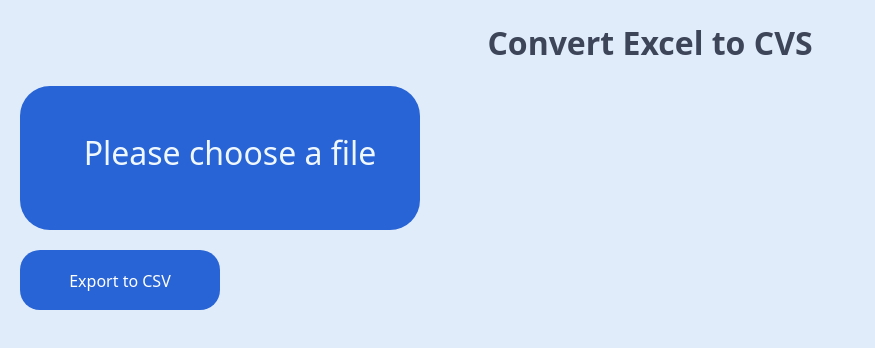
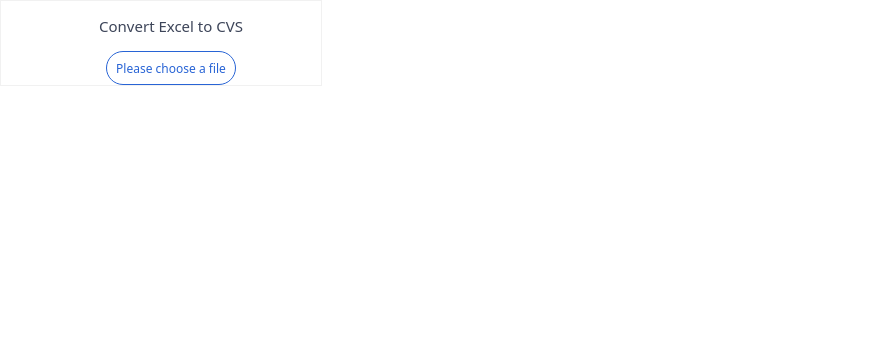
Before and after one commit to mycroft0/tools, a React (Create React App) app: page / in a window 1280 px wide. Shown: the top 348 px of the page, without its empty margins (0-875 px from the left). Built offline with nearby package versions, Linux system fonts and the light colour scheme.

Commit message:
design changes

```diff
--- a/src/components/ConvertJSONToCSV/index.js
+++ b/src/components/ConvertJSONToCSV/index.js
@@ -8,28 +8,73 @@ const ConvertJSONToCSV = ({data}) => {
 
     const headers = [
         {
-            label: ' daily rate ',
-            key: ' daily rate '
+            label: 'id',
+            key: 'id'
+        },
+        {
+            label:'Invoice No',
+            key:'Variabilní symbol'
         },
         {
             label: 'Prefix',
+            key: '?'
+        },
+        {
+            label: 'Project',
             key: 'MRN'
         },
+
         {
             label: 'Tax Point',
             key: 'Datum propuštění'
         },
         {
-            label: 'Date of invoice',
+            label: 'Invoice Date',
             key: 'Datum propuštění'
         },
         {
             label: 'Currency',
-            key: 'Měna'
+            key: '?'
+        },
+        {
+            label: 'Description',
+            key: 'Název'
+        },
+        {
+            label: 'Vat Code',
+            key: 'Vat Code'
+        },
+        {
+            label: 'Cost Center',
+            key: 'Cost Center'
+        },
+        {
+            label: 'Qty',
+            key: 'Qty'
+        },
+        {
+            label: 'Unit',
+            key: 'Unit'
         },
         {
             label:'Price',
             key:'Poplatky'
+        },
+        {
+            label:'Tax Total',
+            key:'Tax Total'
+        },
+        {
+            label:'Number',
+            key:'Number'
+        },
+        {
+            label:'Line item',
+            key:'Line item'
+        },
+        {
+            label:'Due Date',
+            key:'Due Date'
         }
     ]
 
--- a/src/components/ParseExel/ParseExel.js
+++ b/src/components/ParseExel/ParseExel.js
@@ -38,14 +38,15 @@ const ParseExcel = () => {
 
     return (
         <div className={'container'}>
-            <h1 className={'main-text'}>Convert Excel to CVS</h1>
+            <p className={'main-text'}>Convert Excel to CVS</p>
             <div className={'excel-parser'}>
                 <label htmlFor={'input'} className={'uploadButton'}>Please choose a file</label>
                 <input id='input' style={{display: "none"}} type='file' onChange={(e) => handleFile(e)}/>
             </div>
             {
-                isDataFetch && <p>File uploaded</p>}
-            <ConvertJSONToCSV data={jsonData}/>
+                isDataFetch && <p > File uploaded</p>}{
+            isDataFetch && <ConvertJSONToCSV data={jsonData}/>}
+
         </div>
     )
 }
--- a/src/index.css
+++ b/src/index.css
@@ -5,7 +5,7 @@ body {
     sans-serif;
   -webkit-font-smoothing: antialiased;
   -moz-osx-font-smoothing: grayscale;
-  background-color: #E0ECFA;
+
   font-family: 'Noto Sans', sans-serif;
   color: #3d4559;
 }
@@ -23,51 +23,52 @@ code {
 .uploadButton{
   cursor: pointer;
   border: none;
-  font-size: 2em;
-  left: 10px;
+  font-size: 12px;
   position: relative;
-  padding-top: 45px;
 }
 
 .downloadCSV{
-  height: 60px;
-  width: 200px;
+  height: 2em;
+  width: 8em;
   background-color: #2864d5;
   color: #E0ECFA;
   border-radius: 20px;
   justify-content: center;
   display: flex;
-  margin-top: 20px;
+  align-items: center;
 
 }
 
 .CSV-Link{
   color: white;
   text-decoration: none;
-  padding-top: 20px
+  font-size: 10px;
 }
 
 .main-text {
   left: 10px;
   display: flex;
-  justify-content: center
+  font-size: 15px;
 }
 
 
 .excel-parser{
-
-  height: 9em;
-  width: 25em;
-  background-color: #2864d5;
+  height: 2em;
+  width: 8em;
+  border: 1px solid #2864d5;
   border-radius: 30px;
   display: flex;
   justify-content: center;
-  color: aliceblue;
+  color: #2864d5;
+  align-items: center;
 }
 
 .container{
   display: flex;
+  padding-left: 20px;
+  border: 1px solid #f1f1f1;
+  justify-content: space-between;
+  align-items: center;
   flex-direction: column;
-  justify-content: center;
-  padding-left: 20px;
+  width: 300px
 }
```
Also changed, not shown: db.js (added).
